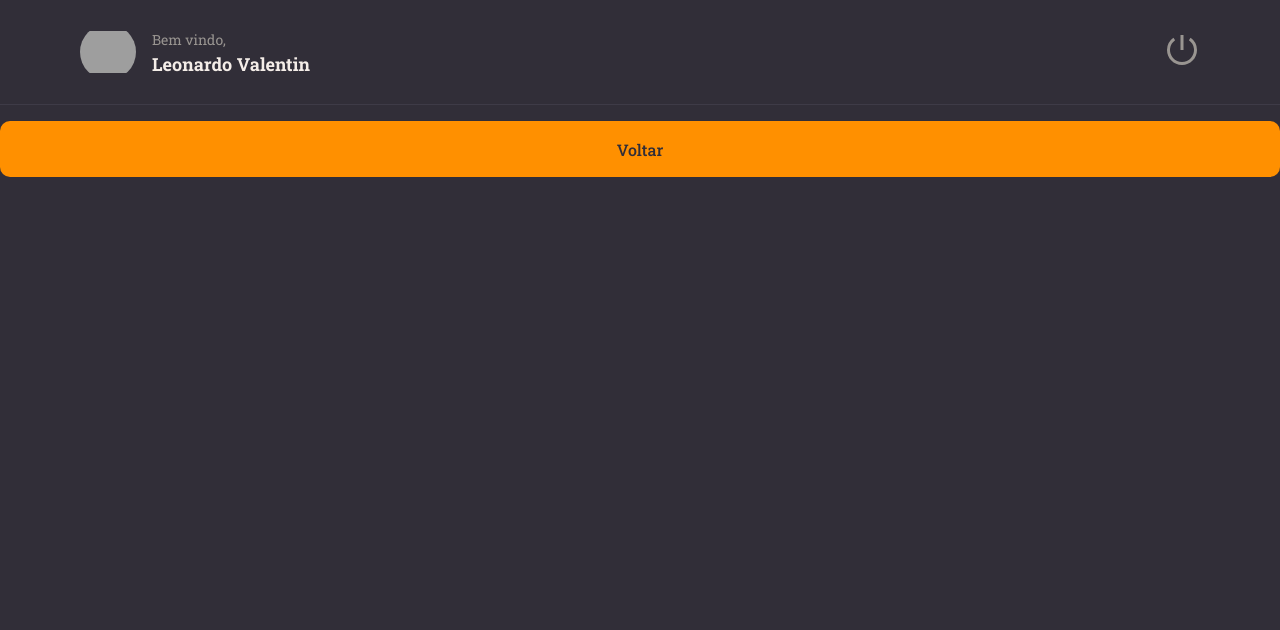
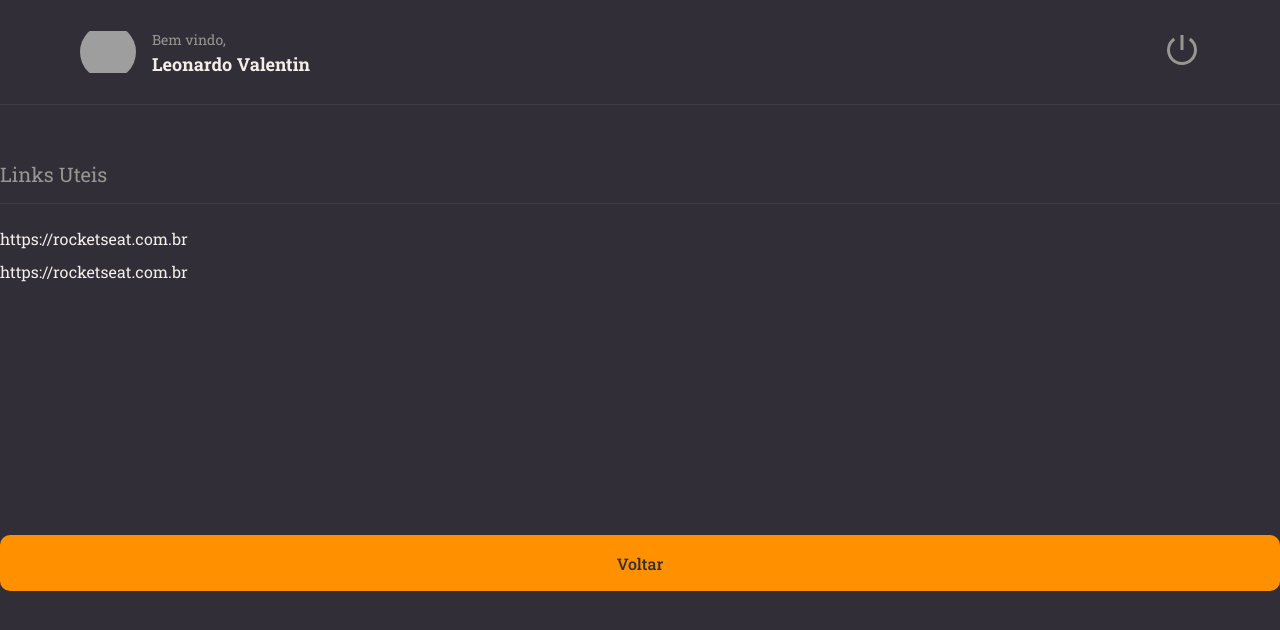
Before and after one commit to leonardo-valentin/rocketnotes, a React (Vite) app: page / in a window 1280 px wide. Shown: the top 630 px of the page. Built offline with nearby package versions, Linux system fonts and the light colour scheme; grey boxes are pictures that could not be loaded.

Commit message:
feat Links as children of the section

```diff
--- /dev/null
+++ b/src/components/Section/index.jsx
@@ -0,0 +1,16 @@
+import { Container } from "./style";
+import PropTypes from "prop-types";
+
+export function Section({ title, children }) {
+  return (
+    <Container>
+      <h2>{title}</h2>
+      {children}
+    </Container>
+  );
+}
+
+Section.propTypes = {
+  title: PropTypes.string.isRequired,
+  children: PropTypes.any,
+};
--- /dev/null
+++ b/src/components/Section/style.js
@@ -0,0 +1,18 @@
+import styled from "styled-components";
+
+export const Container = styled.section`
+  margin: 56px 0 28px;
+
+  > h2 {
+    border-bottom-width: 1px;
+    border-bottom-style: solid;
+    border-bottom-color: ${({ theme }) => theme.COLORS.BACKGROUND_700};
+
+    padding-bottom: 16px;
+    margin-bottom: 24px;
+
+    color: ${({ theme }) => theme.COLORS.GRAY_100};
+    font-size: 20px;
+    font-weight: 400;
+  }
+`;
--- a/src/pages/Details/index.jsx
+++ b/src/pages/Details/index.jsx
@@ -1,12 +1,23 @@
-import { Container } from "./styles.js";
+import { Container, Links } from "./styles.js";
 import { Header } from "../../components/Header/index.jsx";
 import { Button } from "../../components/Button/index.jsx";
+import { Section } from "../../components/Section/index.jsx";
 
 export function Details() {
   return (
     <Container>
       <Header />
-      <Button title={"Voltar"} />
+      <Section title="Links Uteis">
+        <Links>
+          <li>
+            <a href="#">https://rocketseat.com.br</a>
+          </li>
+          <li>
+            <a href="#">https://rocketseat.com.br</a>
+          </li>
+        </Links>
+      </Section>
+      <Button title="Voltar" />
     </Container>
   );
 }
--- a/src/pages/Details/styles.js
+++ b/src/pages/Details/styles.js
@@ -11,3 +11,15 @@
     "header"
     "content";
 `;
+
+export const Links = styled.ul`
+  list-style: none;
+
+  > li {
+    margin-top: 12px;
+
+    a {
+      color: ${({ theme }) => theme.COLORS.WHITE};
+    }
+  }
+`;
```
